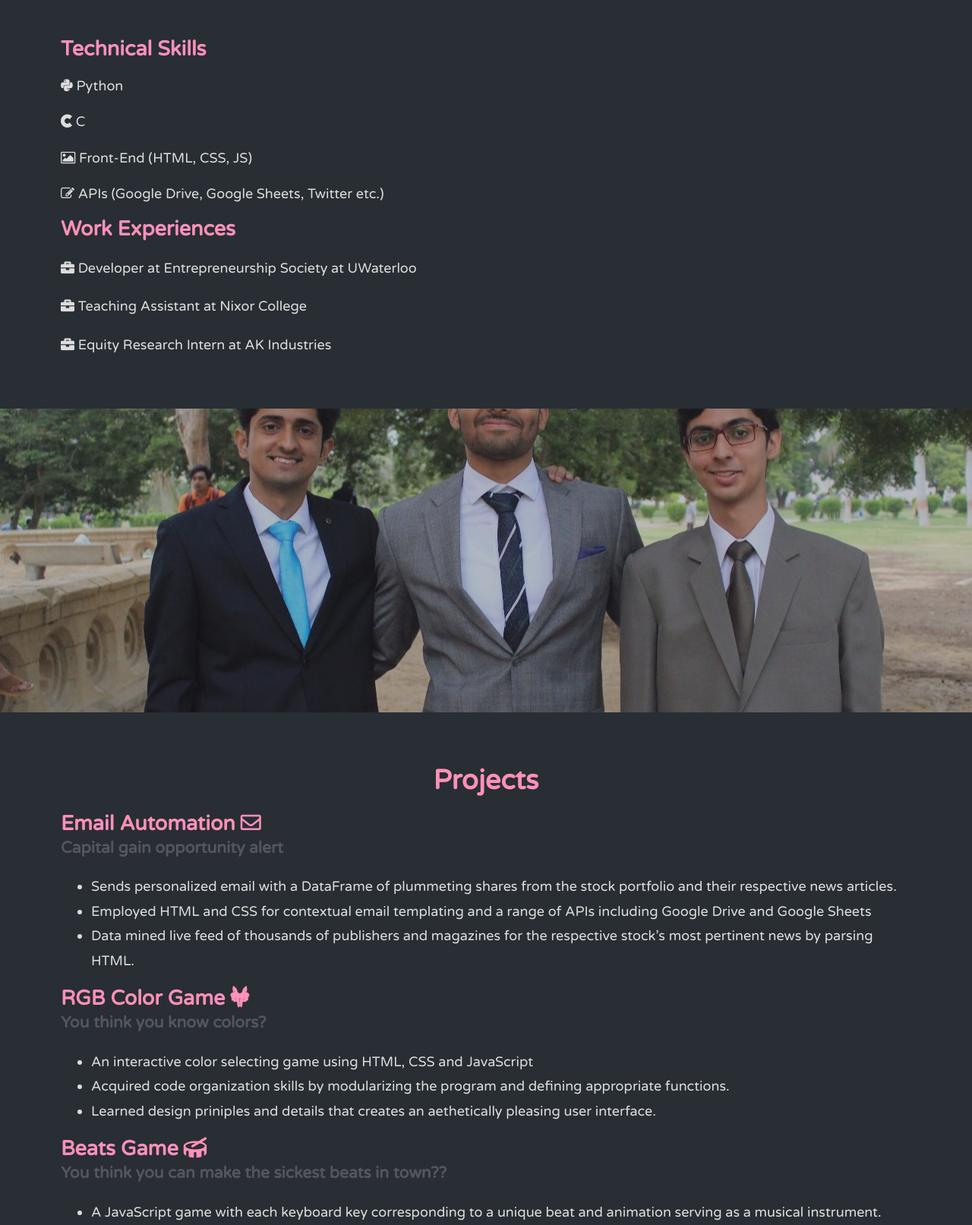
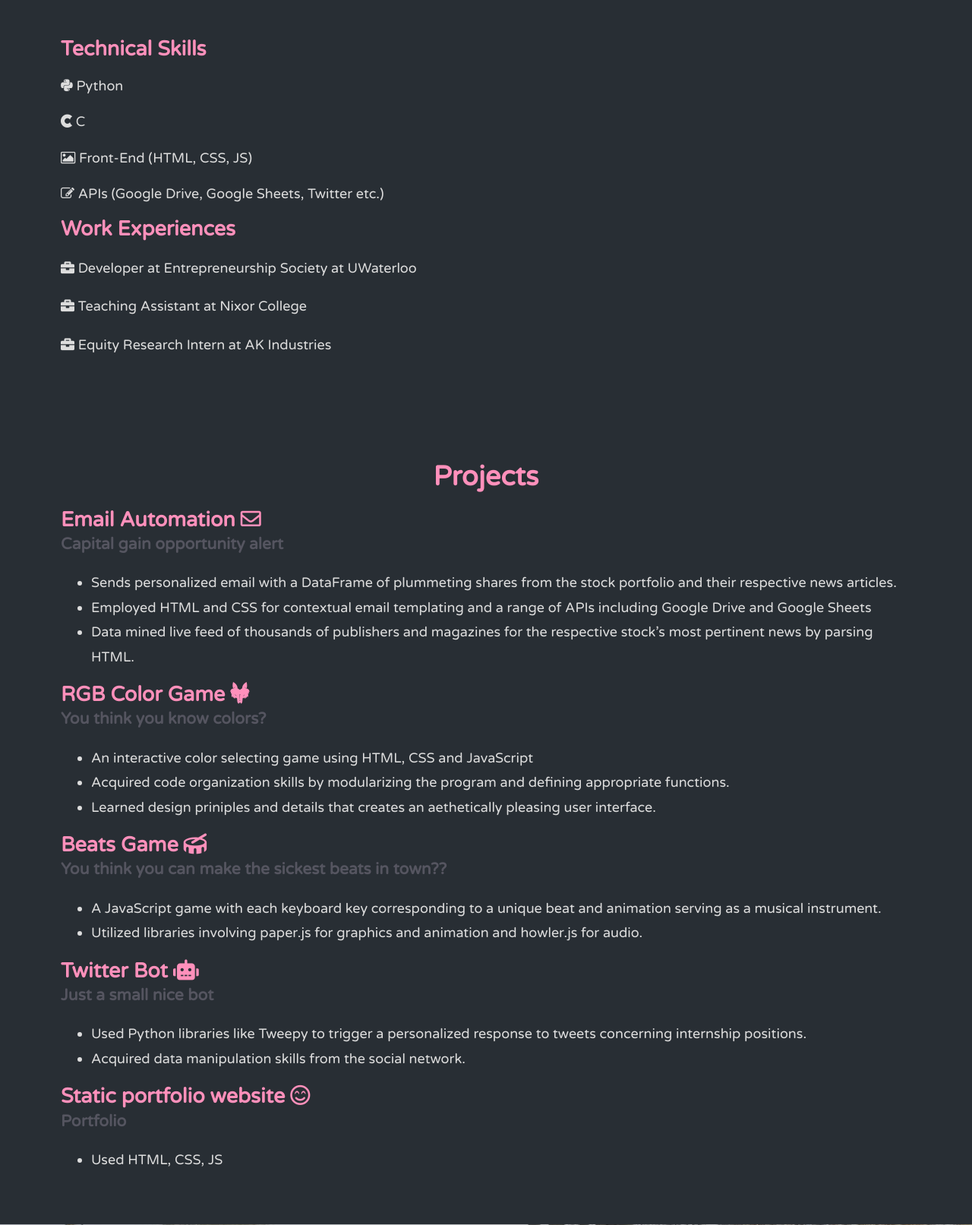
Before and after one commit to yousufafroze/Portfolio, a PHP site: page / in a window 1280 px wide. Shown: the part 1320-2933 px from the top of the page at 76% size. Run offline with PHP 8.4, Linux system fonts and the light colour scheme; some libraries are stand-ins or nearby versions.

Commit message:
Update Portfolio.css

```diff
--- a/Portfolio.css
+++ b/Portfolio.css
@@ -129,10 +129,10 @@ color:blue;
   min-height: 400px;
 } */
 
-.parallax-img3{
+/* .parallax-img3{
   background-image: url('https://yousufafroze.github.io/Portfolio/Img/img3.jpg');
   min-height: 400px;
-}
+} */
 
 
 /* Section Styling */
```
